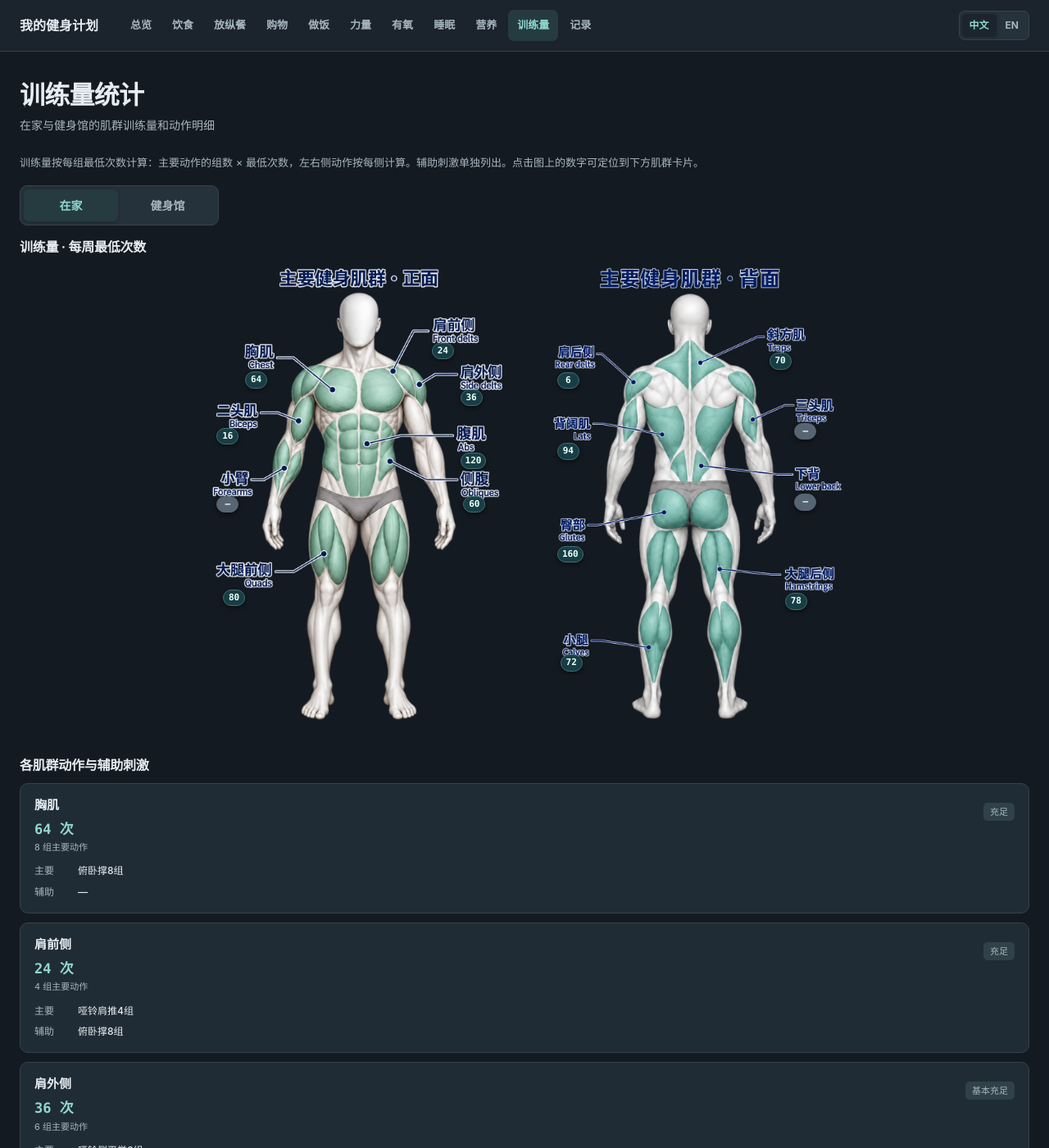
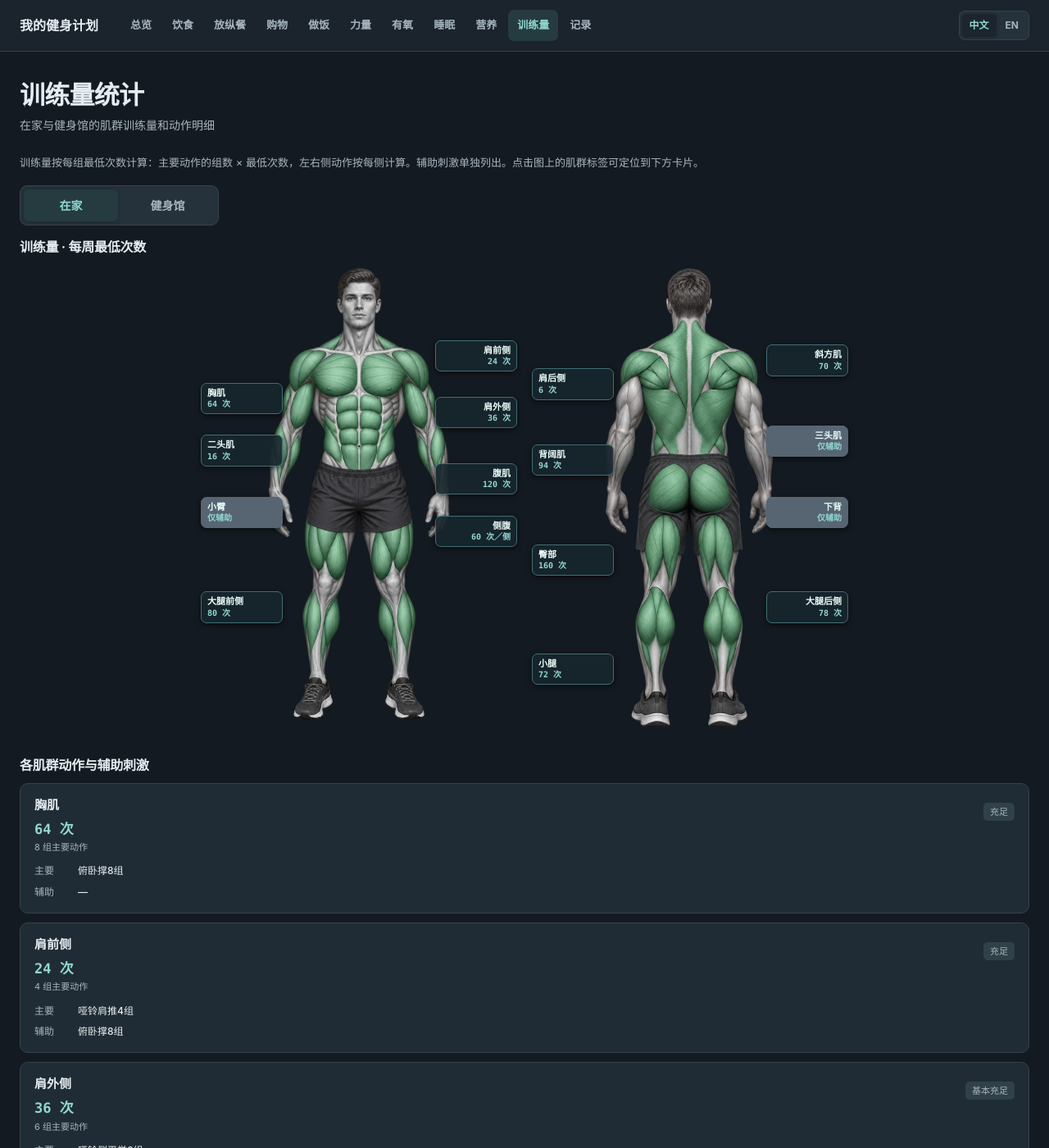
Before and after one commit to yunhaixiang/fitness, a Jekyll site: the page built from volume.md, in a window 1280 px wide and 1400 px high. Shown: the whole window at 82% size. Built offline with Jekyll 4.4.1, drawn with Linux system fonts in a browser that asks for light colours; some of the changed lines change nothing that is shown.

Commit message:
Use bilingual web labels on muscle diagrams

```diff
--- a/assets/i18n.js
+++ b/assets/i18n.js
@@ -25,7 +25,7 @@
     '摄入、消耗构成和营养指标': 'Calories Eaten, Calories Burned and Nutrients',
     '训练量统计': 'Training volume', '在家与健身馆的肌群图和每周组数': 'Muscle maps and weekly sets for home and gym',
     '在家与健身馆的肌群训练量和动作明细': 'Weekly Muscle Training Volume and Exercises at Home and at the Gym',
-    '训练量按每组最低次数计算：主要动作的组数 × 最低次数，左右侧动作按每侧计算。辅助刺激单独列出。点击图上的数字可定位到下方肌群卡片。': 'Training volume is the number of primary sets multiplied by the minimum reps per set. For one-sided exercises, reps are counted per side. Secondary work is listed separately. Select a number on the diagram to jump to that muscle group.',
+    '训练量按每组最低次数计算：主要动作的组数 × 最低次数，左右侧动作按每侧计算。辅助刺激单独列出。点击图上的肌群标签可定位到下方卡片。': 'Training volume is the number of primary sets multiplied by the minimum reps per set. For one-sided exercises, reps are counted per side. Secondary work is listed separately. Select a muscle label on the diagram to jump to its card.',
     '每日营养与消耗构成': 'Daily Nutrition and Calories Burned',
     '实际记录': 'Actual records', '身体、饮食、力量和有氧趋势': 'Body, Diet, Strength and Cardio Trends',
     '实际记录只保存在当前浏览器，请定期在记录页导出备份。': 'Records are saved in this browser only. Export backups regularly from the Log page.',
--- a/assets/site.css
+++ b/assets/site.css
@@ -313,8 +313,11 @@ img{max-width:100%;height:auto}
 .volume-photo-grid{display:grid;grid-template-columns:repeat(2,minmax(0,1fr));gap:18px;align-items:start;max-width:790px;margin:0 auto 22px}
 .volume-photo{position:relative;min-width:0;max-width:386px;margin:0 auto;overflow:visible;background:transparent;border:0}
 .volume-photo img{display:block;width:100%;height:auto}
-.volume-photo-badge{position:absolute;z-index:1;min-width:27px;padding:2px 5px;border:1px solid #416f76;border-radius:20px;background:#173e44;color:#ecfffb;box-shadow:0 2px 5px #0008;font:700 11px/1.3 ui-monospace,SFMono-Regular,Menlo,monospace;white-space:nowrap}
-.volume-photo-badge:hover,.volume-photo-badge:focus-visible{background:#126b72;border-color:#126b72;outline:2px solid #fff;outline-offset:1px}
+.volume-photo-badge{position:absolute;z-index:1;display:flex;flex-direction:column;gap:1px;align-items:flex-start;width:100px;max-width:28%;padding:5px 7px;border:1px solid #416f76;border-radius:7px;background:#17262de8;color:#ecfffb;box-shadow:0 2px 6px #0009;text-align:left;line-height:1.2}
+.volume-photo-badge.is-right{align-items:flex-end;text-align:right}
+.volume-photo-name{font-size:11px;font-weight:700;line-height:1.2}
+.volume-photo-value{color:var(--accent);font:700 10px/1.2 ui-monospace,SFMono-Regular,Menlo,monospace}
+.volume-photo-badge:hover,.volume-photo-badge:focus-visible{background:#174a4e;border-color:#91d8d1;outline:2px solid #91d8d1;outline-offset:1px}
 .volume-photo-badge.is-indirect{background:#576573;border-color:#576573}
 .volume-details{margin-top:15px}
 .volume-details-title{font-size:16px;line-height:1.35;margin:0 0 10px}
@@ -323,7 +326,7 @@ img{max-width:100%;height:auto}
 .volume-card-sets{display:block;margin:0 0 10px;color:var(--muted);font-size:11px}
 .visual-volume-card:focus{outline:2px solid var(--accent);outline-offset:2px}
 @media(max-width:760px){.volume-photo-grid{grid-template-columns:1fr;gap:12px}.volume-photo{width:min(100%,386px)}}
-@media(max-width:520px){.volume-photo-badge{font-size:10px;padding:1px 4px}.volume-switch{display:flex}.volume-switch-button{flex:1;min-width:0}}
+@media(max-width:520px){.volume-photo-badge{padding:4px 5px}.volume-photo-name{font-size:10px}.volume-photo-value{font-size:9px}.volume-switch{display:flex}.volume-switch-button{flex:1;min-width:0}}
 
 /* Nutrition overview */
 .nutrition-overview{margin:12px 0 30px;padding:22px;border:1px solid #486068;border-radius:14px;background:linear-gradient(145deg,#21333b,#1b2831 70%)}
--- a/assets/visual-tables.js
+++ b/assets/visual-tables.js
@@ -461,14 +461,14 @@
     };
     const positions = {
       front: {
-        chest: [14, 22.7], 'front-delts': [73, 16.5], 'side-delts': [82, 26.4],
-        biceps: [5, 34.5], forearms: [5, 48.8], abs: [82, 39.7],
-        obliques: [83, 48.8], quads: [7, 68.5]
+        chest: ['left', 25], 'front-delts': ['right', 16], 'side-delts': ['right', 28],
+        biceps: ['left', 36], forearms: ['left', 49], abs: ['right', 42],
+        obliques: ['right', 53], quads: ['left', 69]
       },
       back: {
-        'rear-delts': [8, 22.8], traps: [75, 18.7], lats: [8, 37.7],
-        triceps: [83, 33.5], 'lower-back': [83, 48.4], glutes: [8, 59.4],
-        hamstrings: [80, 69.3], calves: [9, 82.3]
+        'rear-delts': ['left', 22], traps: ['right', 17], lats: ['left', 38],
+        triceps: ['right', 34], 'lower-back': ['right', 49], glutes: ['left', 59],
+        hamstrings: ['right', 69], calves: ['left', 82]
       }
     };
     const primarySource = (row) => {
@@ -559,8 +559,8 @@
       for (const side of ['front', 'back']) {
         const figure = el('figure', 'volume-photo');
         const image = el('img');
-        image.src = new URL(`assets/images/fitness-muscles-${side}-transparent.webp`, siteRoot).href;
-        image.alt = tr(side === 'front' ? '主要肌群正面图' : '主要肌群背面图', side === 'front' ? 'Front muscle diagram' : 'Back muscle diagram');
+        image.src = new URL(`assets/images/fitness-anatomy-${side}.webp`, siteRoot).href;
+        image.alt = tr(side === 'front' ? '正面肌群示意图' : '背面肌群示意图', side === 'front' ? 'Front muscle diagram' : 'Back muscle diagram');
         image.width = 1024;
         image.height = 1536;
         figure.append(image);
@@ -569,10 +569,13 @@
           const position = positions[side][key];
           if (!position) continue;
           const count = primaryReps(row, mode);
-          const badge = el('button', 'volume-photo-badge', count ? String(count) : '—');
+          const badge = el('button', 'volume-photo-badge');
           badge.type = 'button';
-          badge.style.left = `${position[0]}%`;
+          badge.classList.add(`is-${position[0]}`);
+          badge.style[position[0]] = '0';
           badge.style.top = `${position[1]}%`;
+          badge.append(el('span', 'volume-photo-name', tr(names[key], englishName(row))),
+            el('span', 'volume-photo-value', count ? dose(count, key) : tr('仅辅助', 'Indirect')));
           badge.setAttribute('aria-label', `${tr(names[key], englishName(row))}: ${count ? dose(count, key) : tr('仅辅助刺激', 'Secondary Work Only')}. ${tr('查看动作', 'View exercises')}`);
           if (count === 0) badge.classList.add('is-indirect');
           badge.addEventListener('click', () => {
--- a/volume.md
+++ b/volume.md
@@ -7,7 +7,7 @@ visual: true
 wide: true
 ---
 
-<p class="volume-intro">训练量按每组最低次数计算：主要动作的组数 × 最低次数，左右侧动作按每侧计算。辅助刺激单独列出。点击图上的数字可定位到下方肌群卡片。</p>
+<p class="volume-intro">训练量按每组最低次数计算：主要动作的组数 × 最低次数，左右侧动作按每侧计算。辅助刺激单独列出。点击图上的肌群标签可定位到下方卡片。</p>
 
 <div id="volume-root"></div>
 
```
Also changed, not shown: assets/images/fitness-anatomy-back.webp (added), assets/images/fitness-anatomy-front.webp (added).
